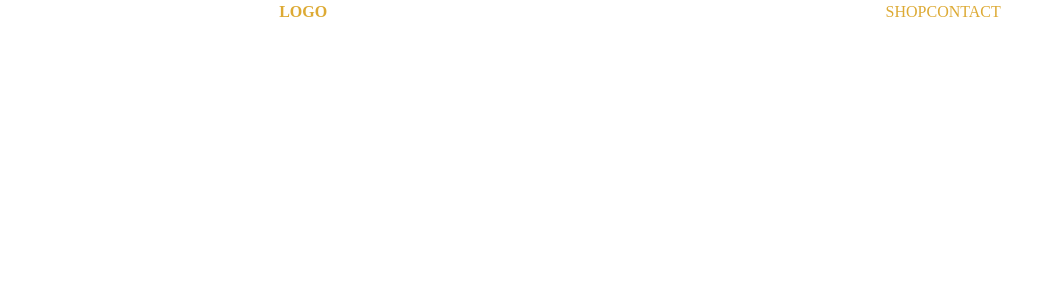
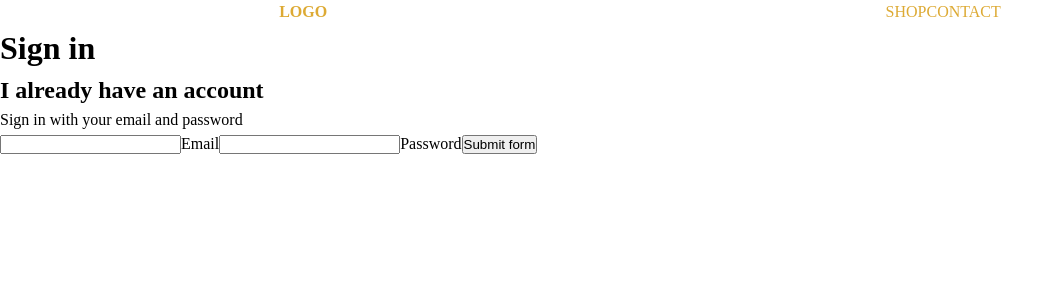
Before and after one commit to Pmejna/FairyEbooks, a React (Create React App) app: page /signin in a window 1280 px wide. Shown: the top 300 px of the page, without its empty margins (0-1064 px from the left). Built offline with nearby package versions, Linux system fonts and the light colour scheme; a web font is replaced by a local one.

Commit message:
create basic functionality of SignInComponent

```diff
--- a/src/App.js
+++ b/src/App.js
@@ -5,6 +5,7 @@ import {Route, Switch} from 'react-router-dom';
 import Homepage from './pages/Homepage/Homepage';
 import ShopPage from './pages/Shop/ShopPage';
 import Header from './components/Header/Header';
+import SignIn from './pages/SignIn/SignIn';
 
 const App = () =>  {
   return (
@@ -13,6 +14,7 @@ const App = () =>  {
       <Header/>
       <Switch>
         <Route exact path='/' component={Homepage}/>
+        <Route exact path='/signin' component={SignIn}/>
         <Route exact path='/shop' component={ShopPage}/>
       </Switch>
     </>
--- a/src/components/SignInComponent/SignInComponent.jsx
+++ b/src/components/SignInComponent/SignInComponent.jsx
@@ -1,17 +1,45 @@
 import React from 'react';
 import styled from 'styled-components';
 
-class SignUpComponent extends React.PureComponent {
+const SignInComponentWrapper = styled.div`
+
+`;
+
+class SignInComponent extends React.PureComponent {
     state = {
+        email: '',
+        password: '',
+    };
 
-    };
+    handleSubmit = (e) => {
+        e.preventDefault();
+
+        this.setState({email: '', password: ''});
+    }
+
+    handleChange = (e) => {
+        const {value, name} = e.target;
+        this.setState({[name]: value});
+        console.log(value);
+
+    }
 
     render() {
         return (
-            <>
-            </>
+            <SignInComponentWrapper>
+                <h2>I already have an account</h2>
+                <span>Sign in with your email and password</span>
+
+                <form onSubmit={this.handleSubmit}>
+                    <input name='email' type='email' value={this.state.email} required onChange={this.handleChange}/>
+                    <label>Email</label>
+                    <input name='password' type='password' value={this.state.password} required onChange={this.handleChange}/>
+                    <label>Password</label>
+                    <input type="submit"value='Submit form'/>
+                </form>
+            </SignInComponentWrapper>
         )
     }
 };
 
-export default SignUpComponent
+export default SignInComponent
--- a/src/pages/SignIn/SignIn.js
+++ b/src/pages/SignIn/SignIn.js
@@ -1,9 +1,13 @@
 import React from 'react';
 import styled from 'styled-components';
+
+import SignInComponent from '../../components/SignInComponent/SignInComponent';
 
 const SignIn = () => {
         return (
             <>
+            <h1>Sign in</h1>
+            <SignInComponent />
             </>
         )
     };
```
Also changed, not shown: 1 other file (tests, documents, lock files or other folders).
